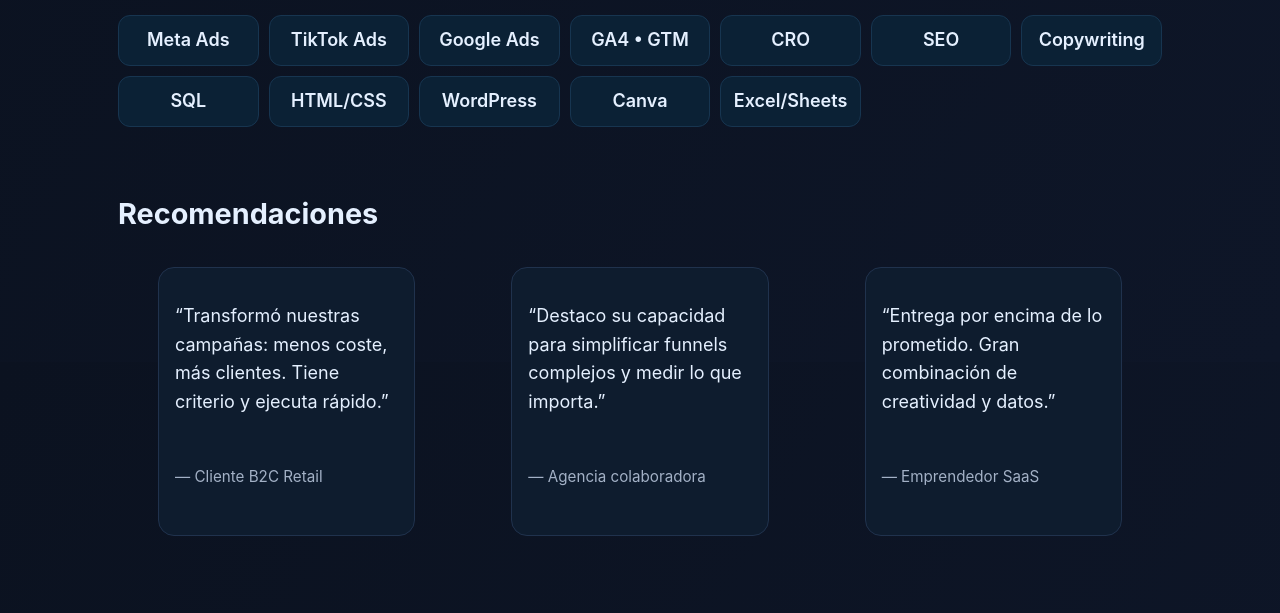
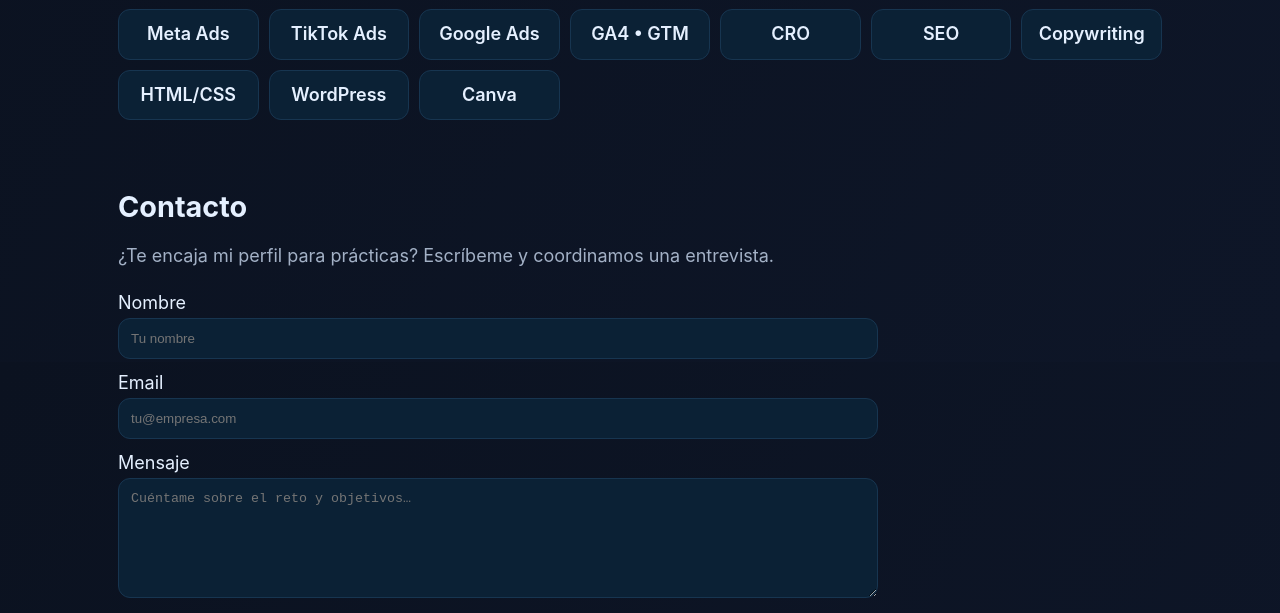
Before and after one commit to fulanito91/CVismael, a plain HTML site: page index.html in a window 1280 px wide. Shown: the part 2038-2651 px from the top of the page. Drawn offline with nearby package versions, Linux system fonts and the light colour scheme.

Commit message:
Update index.html

```diff
--- a/index.html
+++ b/index.html
@@ -243,7 +243,7 @@
       <div class="grid">
         <article class="card">
           <h3>Meta & TikTok Ads</h3>
-          <p>Conversiones con estructura escalable (TOF/MOF/BOF), testing de creatividades, exclusión de audiencias y eventos personalizados.</p>
+          <p>Conversiones con estructura escalable, testing de creatividades, exclusión de audiencias y eventos personalizados.</p>
           <div>
             <span class="chip">CAPI • GA4</span>
             <span class="chip">CTR &gt; 2,5%</span>
@@ -255,7 +255,7 @@
           <h3>SEO/SEM práctico</h3>
           <p>Keyword research accionable, on-page limpio, enlaces que aportan y campañas de búsqueda con intención y QS alto.</p>
           <div>
-            <span class="chip">QS ≥ 8/10</span>
+            <span class="chip">QS↑</span>
             <span class="chip">Intent match</span>
             <span class="chip">Contenido EEAT</span>
           </div>
@@ -266,7 +266,6 @@
           <p>Landing pages con jerarquía visual, carga instantánea, copy claro y pruebas sociales. Implementación en HTML/CSS o WordPress.</p>
           <div>
             <span class="chip">LCP &lt; 2,5s</span>
-            <span class="chip">UX • A11y</span>
             <span class="chip">CRO</span>
           </div>
         </article>
@@ -320,30 +319,9 @@
         <div class="skill" role="listitem">CRO</div>
         <div class="skill" role="listitem">SEO</div>
         <div class="skill" role="listitem">Copywriting</div>
-        <div class="skill" role="listitem">SQL</div>
         <div class="skill" role="listitem">HTML/CSS</div>
         <div class="skill" role="listitem">WordPress</div>
         <div class="skill" role="listitem">Canva</div>
-        <div class="skill" role="listitem">Excel/Sheets</div>
-      </div>
-    </section>
-
-    <!-- TESTIMONIOS -->
-    <section aria-labelledby="testis">
-      <h2 id="testis">Recomendaciones</h2>
-      <div class="testis">
-        <blockquote class="quote">
-          <p>“Transformó nuestras campañas: menos coste, más clientes. Tiene criterio y ejecuta rápido.”</p>
-          <footer>— Cliente B2C Retail</footer>
-        </blockquote>
-        <blockquote class="quote">
-          <p>“Destaco su capacidad para simplificar funnels complejos y medir lo que importa.”</p>
-          <footer>— Agencia colaboradora</footer>
-        </blockquote>
-        <blockquote class="quote">
-          <p>“Entrega por encima de lo prometido. Gran combinación de creatividad y datos.”</p>
-          <footer>— Emprendedor SaaS</footer>
-        </blockquote>
       </div>
     </section>
 
```
